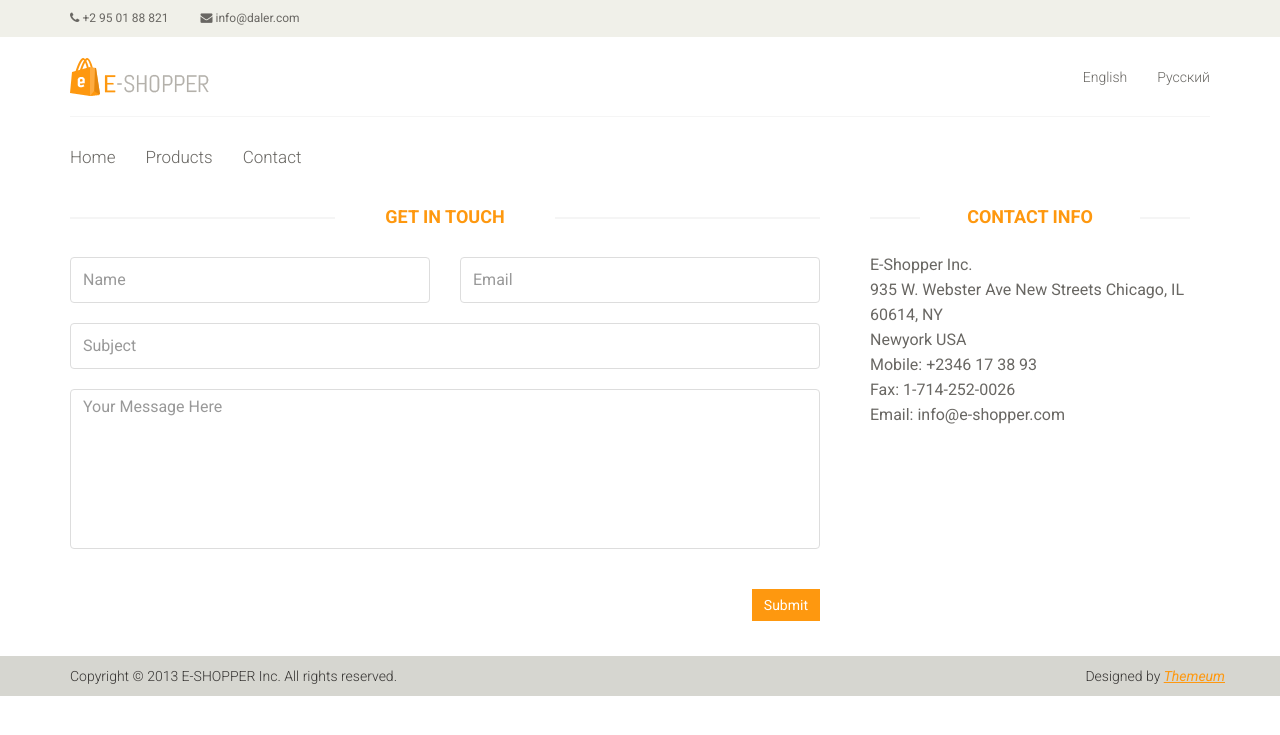
After one commit to kmlxn/clothes, a Django app: template catalog/templates/catalog/contact.html in a window 1280 px wide. The commit adds this page. Shown: the top 735 px of the page. Run offline with Django 3.2, Linux system fonts and the light colour scheme; the template is opened without the code that fills it, so the values that code supplies are empty.

Commit message:
Added contact template, not confirugable. Filters left sidebar moved to partial template.

```diff
--- a/catalog/templates/catalog/base.html
+++ b/catalog/templates/catalog/base.html
@@ -75,9 +75,9 @@
 						</div>
 						<div class="mainmenu pull-left">
 							<ul class="nav navbar-nav collapse navbar-collapse">
-								<li><a href="{% url 'catalog:index_page' %}" class="active">Home</a></li>
+								<li><a href="{% url 'catalog:index_page' %}">Home</a></li>
                                 <li><a href="{% url 'catalog:filter_clothes' %}">Products</a></li>
-								<li><a href="{% url 'catalog:index_page' %}">Contact</a></li>
+								<li><a href="{% url 'catalog:contact' %}">Contact</a></li>
 							</ul>
 						</div>
 					</div>
--- /dev/null
+++ b/catalog/templates/catalog/contact.html
@@ -0,0 +1,50 @@
+{% extends 'catalog/base.html' %}
+
+{% block main %}
+    <div id="contact-page" class="container">
+        <div class="bg">
+            <div class="row">
+                <div class="col-sm-8">
+                    <div class="contact-form">
+                        <h2 class="title text-center">Get In Touch</h2>
+                        <div class="status alert alert-success" style="display: none"></div>
+                        <form id="main-contact-form" class="contact-form row" name="contact-form" method="post">
+                            <div class="form-group col-md-6">
+                                <input type="text" name="name" class="form-control" required="required" placeholder="Name">
+                            </div>
+                            <div class="form-group col-md-6">
+                                <input type="email" name="email" class="form-control" required="required" placeholder="Email">
+                            </div>
+                            <div class="form-group col-md-12">
+                                <input type="text" name="subject" class="form-control" required="required" placeholder="Subject">
+                            </div>
+                            <div class="form-group col-md-12">
+                                <textarea name="message" id="message" required="required" class="form-control" rows="8" placeholder="Your Message Here"></textarea>
+                            </div>
+                            <div class="form-group col-md-12">
+                                <input type="submit" name="submit" class="btn btn-primary pull-right" value="Submit">
+                            </div>
+                        </form>
+                    </div>
+                </div>
+                <div class="col-sm-4">
+                    <div class="contact-info">
+                        <h2 class="title text-center">Contact Info</h2>
+                        <address>
+                            <p>E-Shopper Inc.</p>
+                            <p>935 W. Webster Ave New Streets Chicago, IL 60614, NY</p>
+                            <p>Newyork USA</p>
+                            <p>Mobile: +2346 17 38 93</p>
+                            <p>Fax: 1-714-252-0026</p>
+                            <p>Email: info@e-shopper.com</p>
+                        </address>
+                    </div>
+                </div>
+            </div>
+        </div>
+    </div>
+{% endblock %}
+
+{% block scripts %}
+    <script src="/static/catalog/js/contact.js"></script>
+{% endblock %}
--- a/catalog/urls.py
+++ b/catalog/urls.py
@@ -4,6 +4,6 @@ from . import views
 
 urlpatterns = [
     url(r'^$', views.get_index_page, name='index_page'),
-    url(r'^filter$', views.filter_clothes, name='filter_clothes'
-    ),
+    url(r'^filter$', views.filter_clothes, name='filter_clothes'),
+    url(r'^contact', views.get_contact_page, name='contact'),
 ]
--- a/catalog/views.py
+++ b/catalog/views.py
@@ -61,3 +61,7 @@ def filter_clothes(request):
         "clothes": Clothing.filter(filtering_params),
         "filters_list": make_filters_list(filtering_params),
     })
+
+
+def get_contact_page(request):
+    return render(request, "catalog/contact.html")
```
Also changed, not shown: catalog/templates/catalog/filter.html (+3 -16 lines), catalog/templates/catalog/filters_partial.html (added, +16 -0 lines), catalog/templates/catalog/index.html (+3 -16 lines), catalog/templatetags/catalog_extras.py (added, +7 -0 lines), catalog/templatetags/__init__.py (added).
